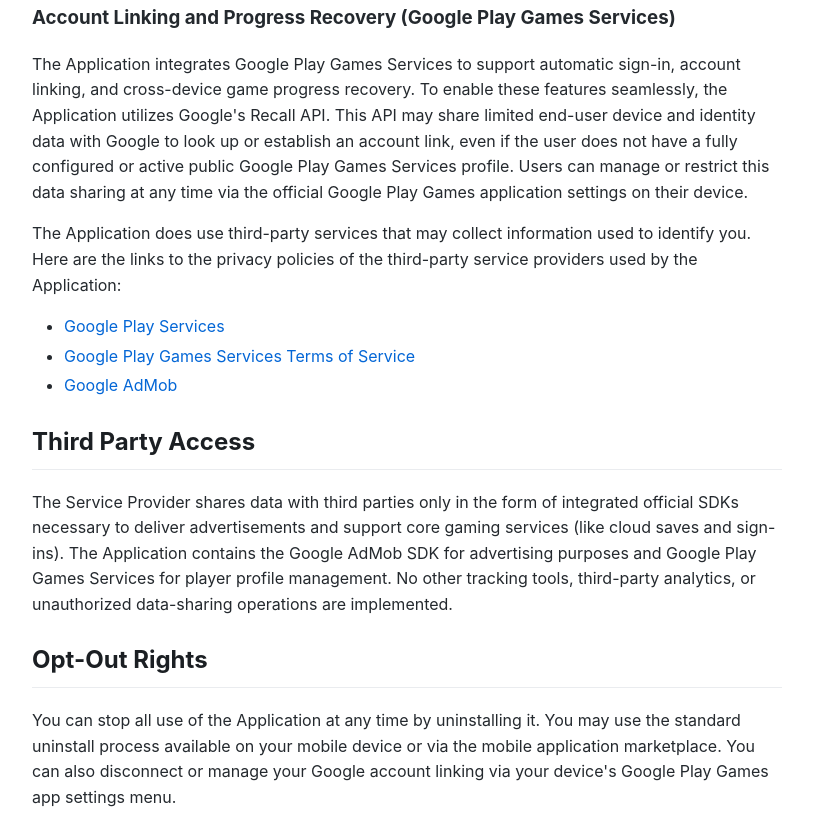
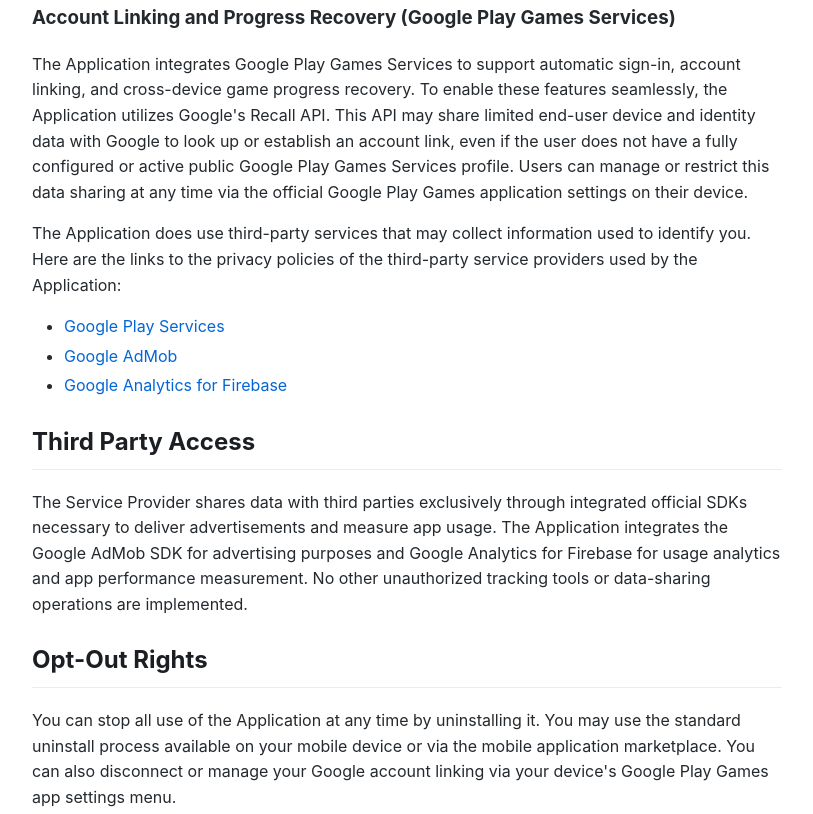
Before and after one commit to makkia/makkia.github.io, a plain HTML site: page privacy-policy-barcodebattle.html in a window 1280 px wide. Shown: the part 540-1354 px from the top of the page, without its empty margins (233-1046 px from the left). Drawn offline with Linux system fonts and the light colour scheme.

Commit message:
Revise third-party services and data-sharing details
Updated third-party services section to include Google Analytics for Firebase and clarified data-sharing practices.

```diff
--- a/privacy-policy-barcodebattle.html
+++ b/privacy-policy-barcodebattle.html
@@ -68,12 +68,12 @@
 <p>The Application does use third-party services that may collect information used to identify you. Here are the links to the privacy policies of the third-party service providers used by the Application:</p>
 <ul>
 <li><a href="https://www.google.com/policies/privacy/" target="_blank" rel="noopener noreferrer">Google Play Services</a></li>
-<li><a href="https://support.google.com/googleplay/android-developer/answer/9858738" target="_blank" rel="noopener noreferrer">Google Play Games Services Terms of Service</a></li>
 <li><a href="https://support.google.com/admob/answer/6128543?hl=en" target="_blank" rel="noopener noreferrer">Google AdMob</a></li>
+<li><a href="https://firebase.google.com/support/privacy" target="_blank" rel="noopener noreferrer">Google Analytics for Firebase</a></li>
 </ul>
 
 <h2 id="third-party-access">Third Party Access</h2>
-<p>The Service Provider shares data with third parties only in the form of integrated official SDKs necessary to deliver advertisements and support core gaming services (like cloud saves and sign-ins). The Application contains the Google AdMob SDK for advertising purposes and Google Play Games Services for player profile management. No other tracking tools, third-party analytics, or unauthorized data-sharing operations are implemented.</p>
+<p>The Service Provider shares data with third parties exclusively through integrated official SDKs necessary to deliver advertisements and measure app usage. The Application integrates the Google AdMob SDK for advertising purposes and Google Analytics for Firebase for usage analytics and app performance measurement. No other unauthorized tracking tools or data-sharing operations are implemented.</p>
 
 <h2 id="opt-out-rights">Opt-Out Rights</h2>
 <p>You can stop all use of the Application at any time by uninstalling it. You may use the standard uninstall process available on your mobile device or via the mobile application marketplace. You can also disconnect or manage your Google account linking via your device's Google Play Games app settings menu.</p>
```
